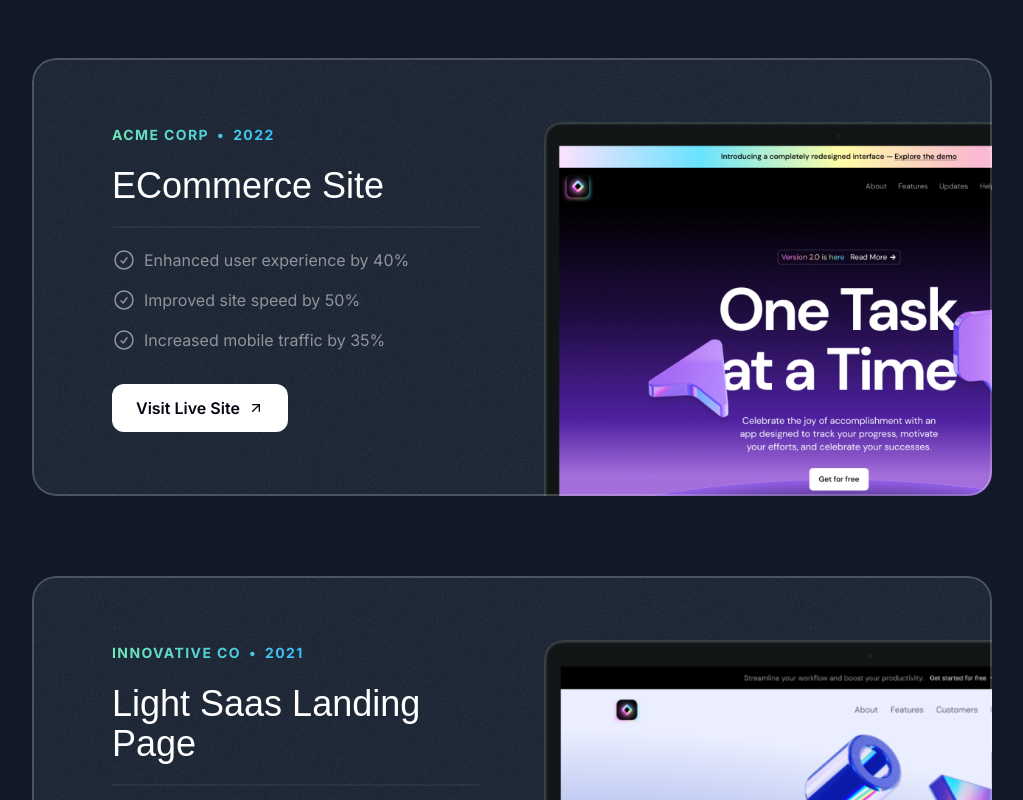
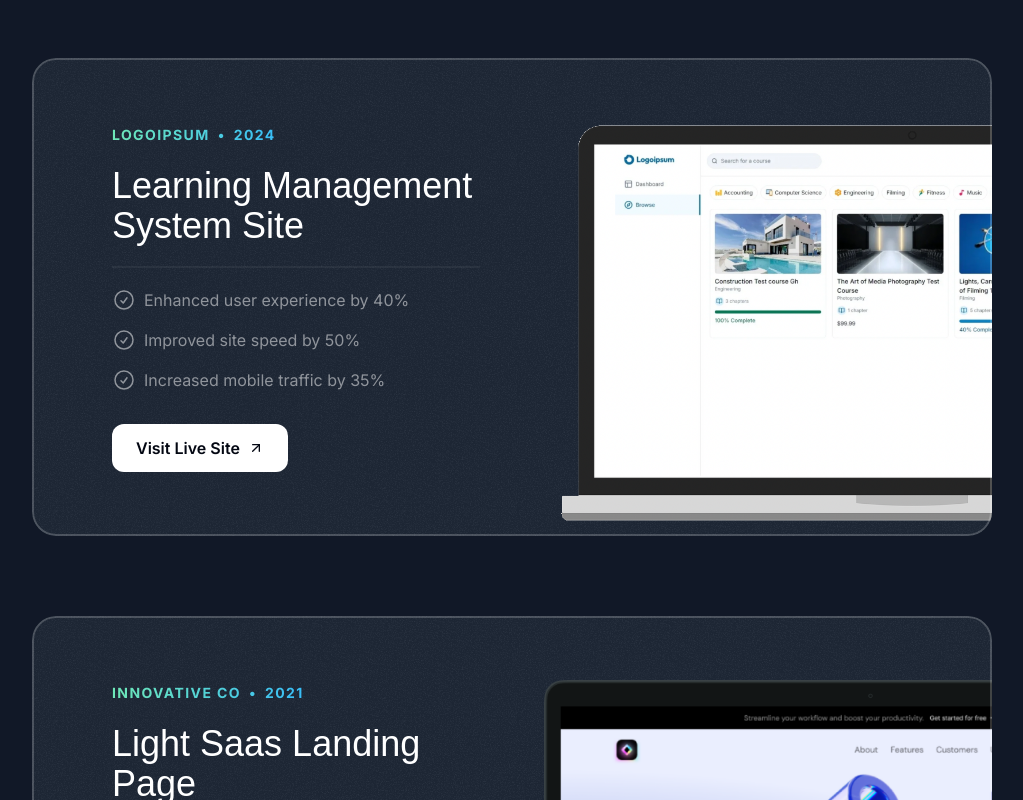
Before and after one commit to tommywa-a/Portfolio-site, a Next.js app: page / in a window 1280 px wide. Shown: the part 1180-1980 px from the top of the page, without its empty margins (128-1151 px from the left). Built offline with nearby package versions, Linux system fonts and the light colour scheme; a web font is replaced by a local one.

Commit message:
Modified first project picture

```diff
--- a/src/sections/Projects.tsx
+++ b/src/sections/Projects.tsx
@@ -1,4 +1,4 @@
-import darkSaasLandingPage from '@/assets/images/dark-saas-landing-page.png'
+import darkSaasLandingPage from '@/assets/images/logoipsum_screen.png'
 import lightSaasLandingPage from '@/assets/images/light-saas-landing-page.png'
 import aiStartupLandingPage from '@/assets/images/ai-startup-landing-page.png'
 import Image from 'next/image'
@@ -10,9 +10,9 @@ import { Card } from '@/components/Card'
 
 const portfolioProjects = [
 	{
-		company: 'Acme Corp',
-		year: '2022',
-		title: 'ECommerce Site',
+		company: 'Logoipsum',
+		year: '2024',
+		title: 'Learning Management System Site',
 		results: [
 			{ title: 'Enhanced user experience by 40%' },
 			{ title: 'Improved site speed by 50%' },
```
Also changed, not shown: src/assets/images/logoipsum_screen.PNG (added).
